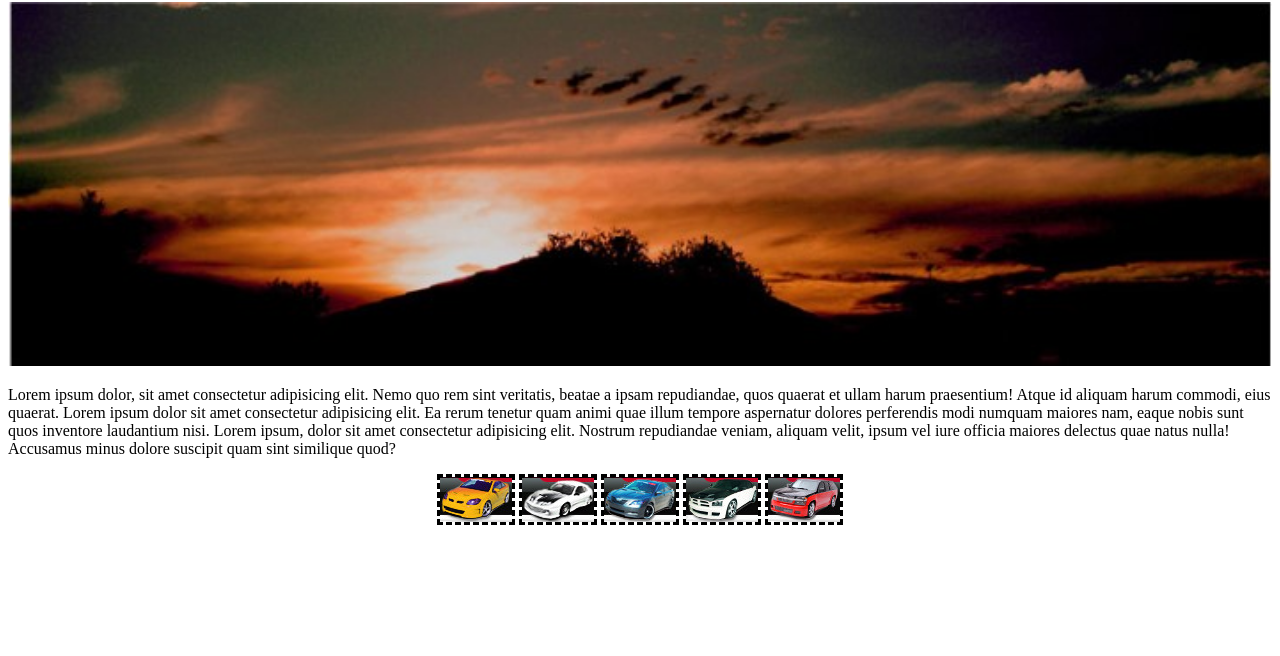
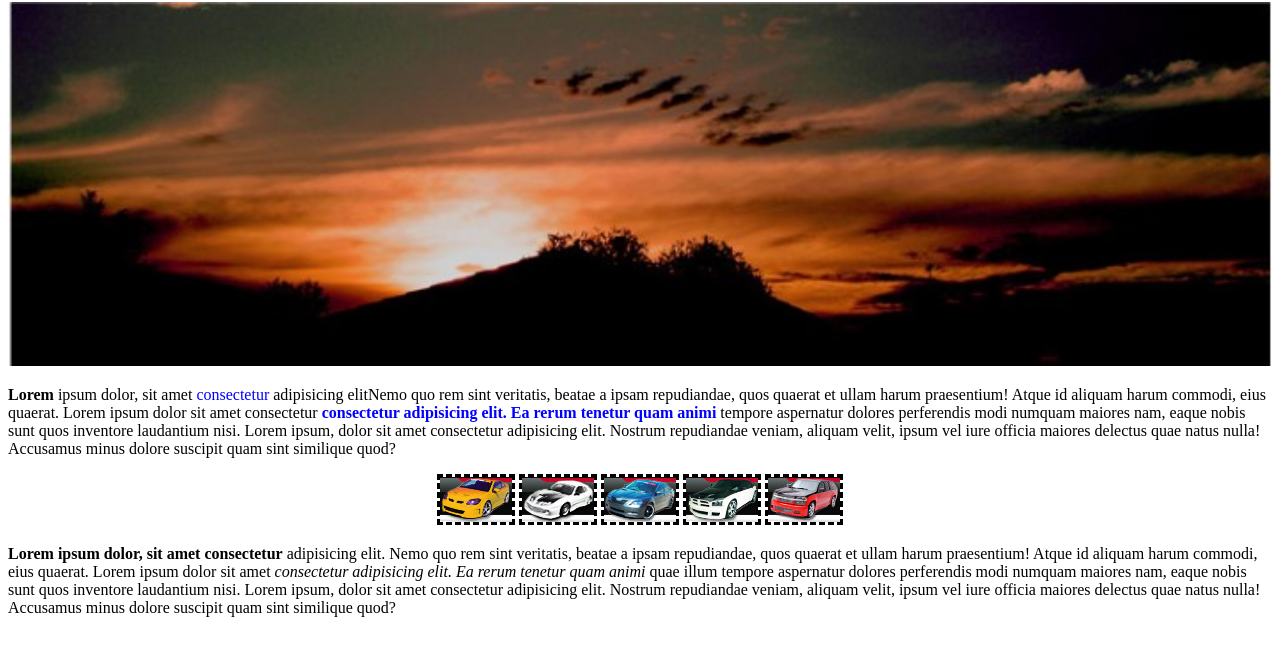
Before and after one commit to vladatamanchuk/homework3simple, a plain HTML site: page index.html in a window 1280 px wide. Shown: the part 78-734 px from the top of the page. Drawn offline with Linux system fonts and the light colour scheme.

Commit message:
added text style

```diff
--- a/index.html
+++ b/index.html
@@ -4,7 +4,7 @@
     <meta charset="UTF-8">
     <meta http-equiv="X-UA-Compatible" content="IE=edge">
     <meta name="viewport" content="width=he, initial-scale=1.0">
-    <title>Document</title>
+    <title>Simple</title>
     <link rel="stylesheet" href="style.css">
 </head>
 <body>
@@ -17,8 +17,8 @@
         </div>
         <section>
             <p>
-                Lorem ipsum dolor, sit amet consectetur adipisicing elit. Nemo quo rem sint veritatis, beatae a ipsam repudiandae, quos quaerat et ullam harum praesentium! Atque id aliquam harum commodi, eius quaerat.
-                Lorem ipsum dolor sit amet consectetur adipisicing elit. Ea rerum tenetur quam animi quae illum tempore aspernatur dolores perferendis modi numquam maiores nam, eaque nobis sunt quos inventore laudantium nisi.
+                <span class="bolder">Lorem</span>  ipsum dolor, sit amet <span class="textblue">consectetur</span> adipisicing elitNemo quo rem sint veritatis, beatae a ipsam repudiandae, quos quaerat et ullam harum praesentium! Atque id aliquam harum commodi, eius quaerat.
+                Lorem ipsum dolor sit amet consectetur <span class="colorweight">consectetur adipisicing elit. Ea rerum tenetur quam animi</span> tempore aspernatur dolores perferendis modi numquam maiores nam, eaque nobis sunt quos inventore laudantium nisi.
                 Lorem ipsum, dolor sit amet consectetur adipisicing elit. Nostrum repudiandae veniam, aliquam velit, ipsum vel iure officia maiores delectus quae natus nulla! Accusamus minus dolore suscipit quam sint similique quod?
             </p>
         </section>
@@ -31,6 +31,13 @@
                 <img class="car" src="img\car05.jpg" alt="">
             </p>
         </div>
+        <section>
+            <p>
+                <span class="bolder">Lorem ipsum dolor, sit amet consectetur</span> adipisicing elit. Nemo quo rem sint veritatis, beatae a ipsam repudiandae, quos quaerat et ullam harum praesentium! Atque id aliquam harum commodi, eius quaerat.
+                Lorem ipsum dolor sit amet <span class="italic">consectetur adipisicing elit. Ea rerum tenetur quam animi</span>  quae illum tempore aspernatur dolores perferendis modi numquam maiores nam, eaque nobis sunt quos inventore laudantium nisi.
+                Lorem ipsum, dolor sit amet consectetur adipisicing elit. Nostrum repudiandae veniam, aliquam velit, ipsum vel iure officia maiores delectus quae natus nulla! Accusamus minus dolore suscipit quam sint similique quod?
+            </p>
+        </section>
     </main>
 </body>
 </html>
--- a/style.css
+++ b/style.css
@@ -11,9 +11,25 @@
 .car
 {
     border-style:dashed;
-     center;
 }
 .carcenter
 {
     text-align: center;
 }
+.bolder
+{
+   font-weight: bolder;
+}
+.italic
+{
+    font-style: italic;
+}
+.textblue
+{
+    color: blue;
+}
+.colorweight
+{
+    color: blue;
+    font-weight: bolder;
+}
```
